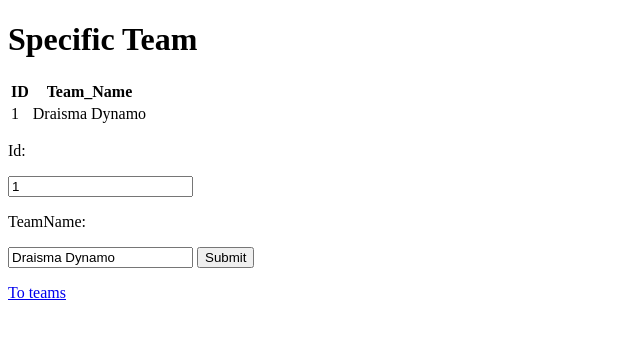
After one commit to youngcodersbv/TriforkHidde, a Spring Boot app: page /teams/1 in a window 1280 px wide. The commit adds this page. Shown: the top 339 px of the page, without its empty margins (0-640 px from the left). Run offline with Spring Boot 4, Linux system fonts and the light colour scheme; data that the repository does not hold is empty.

Commit message:
update possible for team and player

```diff
--- a/src/main/java/com/example/volleybal/player/PlayerService.java
+++ b/src/main/java/com/example/volleybal/player/PlayerService.java
@@ -53,7 +53,7 @@ public class PlayerService {
 
 }
 
-/*    @Transactional
+/*  @Transactional
     public void updateTeam(Long teamId, String teamName){
         Team team = teamRepository.findById(teamId).orElseThrow(() -> new IllegalStateException("team with id " + teamId + " does not exist"));
 
--- a/src/main/java/com/example/volleybal/team/TeamController.java
+++ b/src/main/java/com/example/volleybal/team/TeamController.java
@@ -6,13 +6,11 @@ import com.example.volleybal.player.PlayerService;
 import org.springframework.beans.factory.annotation.Autowired;
 import org.springframework.stereotype.Controller;
 import org.springframework.ui.Model;
-import org.springframework.web.bind.annotation.GetMapping;
-import org.springframework.web.bind.annotation.ModelAttribute;
-import org.springframework.web.bind.annotation.PostMapping;
-import org.springframework.web.bind.annotation.RequestMapping;
+import org.springframework.web.bind.annotation.*;
 
 import java.util.ArrayList;
 import java.util.List;
+import java.util.Optional;
 
 
 @Controller
@@ -32,4 +30,28 @@ public class TeamController {
         return "teams";
     }
 
+    @GetMapping("/{id}")
+    public String getTeamById(@PathVariable("id") long id, Model model){
+        Optional<Team> optionalTeam = teamRepository.findById(id);
+        if (optionalTeam.isPresent()){
+            model.addAttribute("teams", optionalTeam.get());
+            return "specificTeam";
+        }else{
+            return "teams";
+        }
+
+    }
+
+    @PostMapping("/updateTeam")
+    public String updateTeam(@ModelAttribute Team passedTeam) {
+        Optional<Team> optionalTeam = teamRepository.findById(passedTeam.getId());
+        if(optionalTeam.isPresent()){
+            Team existingTeam = optionalTeam.get();
+            existingTeam.setTeamName(passedTeam.getTeamName());
+            teamRepository.save(existingTeam);
+        }
+        return String.format("redirect:/teams/%s", passedTeam.getId());
+    }
+
+
 }
--- a/src/main/java/com/example/volleybal/team/TeamService.java
+++ b/src/main/java/com/example/volleybal/team/TeamService.java
@@ -38,9 +38,11 @@ public class TeamService {
     @Transactional
     public void updateTeam(Long teamId, String teamName){
         Team team = teamRepository.findById(teamId).orElseThrow(() -> new IllegalStateException("team with id " + teamId + " does not exist"));
+        System.out.println(team);
 
         if(teamName!= null && teamName.length()>0 && !Objects.equals(team.getTeamName(), teamName)){
             team.setTeamName(teamName);
-        }
+            System.out.println(team);
+        }teamRepository.save(team);
     }
 }
--- /dev/null
+++ b/src/main/resources/templates/specificTeam.html
@@ -0,0 +1,32 @@
+<!DOCTYPE HTML>
+<html xmlns="http://www.w3.org/1999/xhtml"
+      xmlns:th="http://www.thymeleaf.org">
+<head>
+    <meta http-equiv="Content-Type" content="text/html; charset=UTF-8"/>
+</head>
+<body>
+<h1>Specific Team</h1>
+<table>
+    <thead>
+    <tr>
+        <th th:text="ID">First Name</th>
+        <th th:text="Team_Name">Last Name</th>
+    </tr>
+    </thead>
+    <tbody>
+    <tr th:each="team: ${teams}">
+        <td th:text="${team.id}">Oranges</td>
+        <td th:text="${team.teamName}">0.99</td>
+    </tr>
+    </tbody>
+</table>
+<form action="#" th:action="@{/teams/updateTeam}" th:object="${teams}" method="post">
+    <p>Id:</p>
+    <input type="text" th:value="${teams.id}" name="id" th:readonly="true"/>
+    <p>TeamName:</p>
+    <input type="text" th:value="${teams.teamName}" name="teamName"/>
+    <input type="submit" />
+</form>
+<p><a href="/teams">To teams</a></p>
+</body>
+</html>
--- a/src/main/resources/templates/teams.html
+++ b/src/main/resources/templates/teams.html
@@ -15,11 +15,12 @@
     </thead>
     <tbody>
     <tr th:each="team: ${teams}">
-        <td th:text="${team.id}">Oranges</td>
+        <td><a th:href="@{'/teams/' + ${team.id}}"><span th:text="${team.id}"></span></a></td>
         <td th:text="${team.teamName}">Oranges</td>
     </tr>
     </tbody>
 </table>
+
 <p><a href="/">To homepage</a></p>
 </body>
 </html>
```
Also changed, not shown: src/main/java/com/example/volleybal/player/PlayerController.java (+16 -0 lines), src/main/resources/templates/specificPlayer.html (+38 -0 lines).
